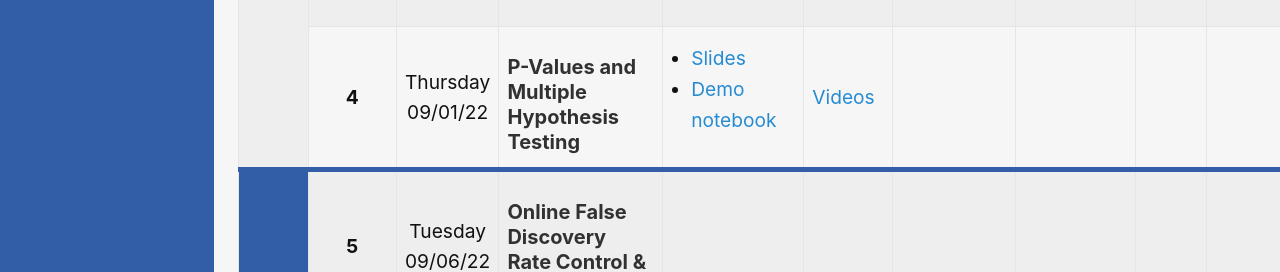
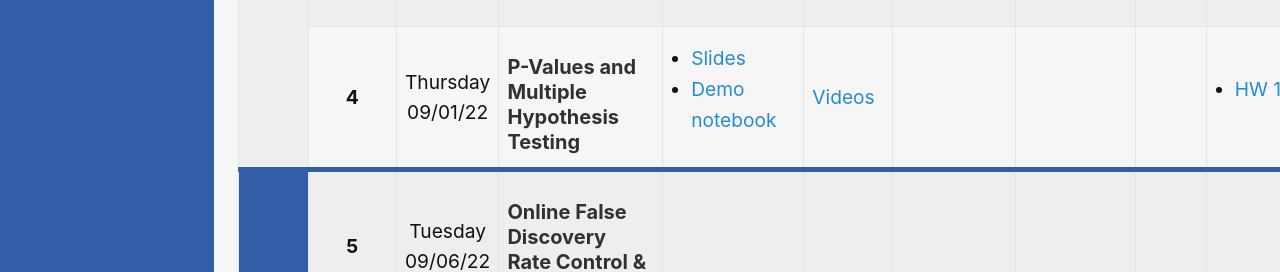
Before and after one commit to ds-102/fa22, a Jekyll site: the page built from index.md, in a window 1280 px wide. Shown: the part 1413-1685 px from the top of the page. Built offline with Jekyll 4.4.1, drawn with Linux system fonts in a browser that asks for light colours.

Commit message:
post hw1

```diff
--- a/_data/lectures.yml
+++ b/_data/lectures.yml
@@ -44,6 +44,8 @@
   slides: |
       - [Slides](https://docs.google.com/presentation/d/1aa5ObCumBLJ2WiuvHPFgY1XuIHYmxdAwUhaHZx4ImOM/edit?usp=sharing)
       - [Demo notebook](http://data102.datahub.berkeley.edu/hub/user-redirect/git-sync?repo=https://github.com/ds-102/fa22&subPath=lecture/lecture03/p_value_thresholding.ipynb)
+  homework: |
+      - [HW 1](http://data102.datahub.berkeley.edu/hub/user-redirect/git-sync?repo=https://github.com/ds-102/fa22&subPath=homeworks/hw1/)
 
 - date: Tuesday 09/06/22
   topic: Online False Discovery Rate Control & ROC curves
```
